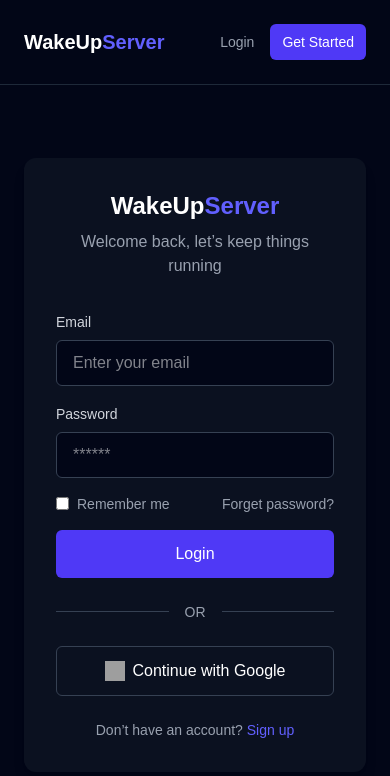
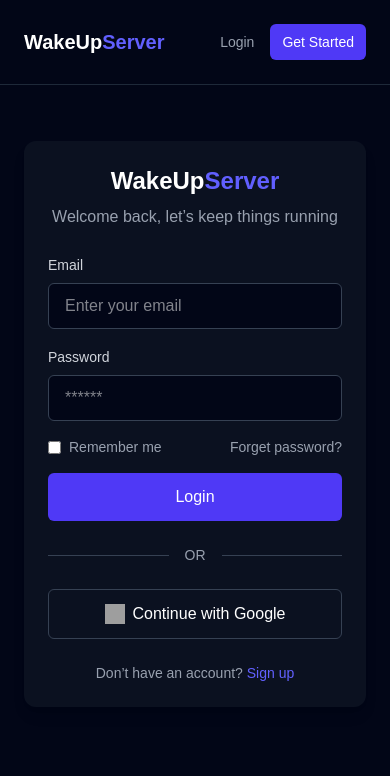
Before and after one commit to JoyEzenwoke/wakeupserver, a Next.js app in the folder frontend/: page /login in a window 390 px wide. Shown: the top 776 px of the page. Built offline with nearby package versions, Linux system fonts and the light colour scheme; grey boxes are pictures that could not be loaded.

Commit message:
correctd signup and login page

```diff
--- a/frontend/app/login/page.tsx
+++ b/frontend/app/login/page.tsx
@@ -7,39 +7,28 @@ export default function Loginpage() {
     <main className="min-h-screen bg-[#020617] text-white flex flex-col">
 
       {/* NAVBAR */}
-
       <nav className="flex items-center justify-between px-6 md:px-10 py-6 border-b border-gray-800">
-
         <h1 className="text-xl font-bold">
           WakeUp<span className="text-indigo-500">Server</span>
         </h1>
 
         {/* NAV BUTTONS */}
-
         <div className="flex items-center gap-4 md:gap-6 text-sm">
-
           <Link href="/login" className="text-gray-400 hover:text-white">
             Login
           </Link>
-
           <Link
             href="/signup"
             className="bg-indigo-600 px-3 md:px-4 py-2 rounded-md text-sm hover:bg-indigo-700"
           >
             Get Started
           </Link>
-
         </div>
-
       </nav>
 
-
       {/* FORM */}
-
-      <section className="flex flex-1 items-center justify-center px-6 py-12 md:py-16">
-
-        <div className="w-full max-w-md bg-[#0B1120] p-8 md:p-10 rounded-xl shadow-lg">
-
+      <section className="flex flex-1 items-start md:items-center justify-center px-6 py-8 md:py-16">
+        <div className="w-full max-w-md bg-[#0B1120] p-6 md:p-10 rounded-xl shadow-lg mt-6 md:mt-0">
           <h2 className="text-2xl md:text-3xl font-bold text-center">
             WakeUp<span className="text-indigo-500">Server</span>
           </h2>
@@ -48,125 +37,77 @@ export default function Loginpage() {
             Welcome back, let’s keep things running
           </p>
 
-
           {/* FORM */}
-
-          <form className="mt-8 space-y-4 md:space-y-6">
-
+          <form className="mt-6 md:mt-8 space-y-4 md:space-y-6">
             {/* Email */}
-
             <div>
-
               <label className="text-sm text-gray-300">
                 Email
               </label>
-
               <input
                 type="email"
                 placeholder="Enter your email"
                 className="w-full mt-1.5 px-4 py-2.5 md:py-3 rounded-md bg-[#020617] border border-gray-700 focus:outline-none focus:border-indigo-500"
               />
-
             </div>
 
-
             {/* Password */}
-
             <div>
-
               <label className="text-sm text-gray-300">
                 Password
               </label>
-
               <input
                 type="password"
                 placeholder="******"
                 className="w-full mt-1.5 px-4 py-2.5 md:py-3 rounded-md bg-[#020617] border border-gray-700 focus:outline-none focus:border-indigo-500"
               />
-
             </div>
 
-
             {/* Remember */}
-
             <div className="flex items-center justify-between text-sm text-gray-400">
-
               <label className="flex items-center gap-2">
-
                 <input type="checkbox" />
-
                 Remember me
-
               </label>
-
               <Link href="#" className="hover:text-white">
-
                 Forget password?
-
               </Link>
-
             </div>
 
-
             {/* LOGIN BUTTON */}
-
             <button
               type="submit"
               className="w-full bg-indigo-600 py-3 rounded-md hover:bg-indigo-700 transition"
             >
               Login
             </button>
-
           </form>
 
-
           {/* DIVIDER */}
-
           <div className="flex items-center gap-4 my-6">
-
             <div className="flex-1 border-t border-gray-700"></div>
-
-            <span className="text-gray-400 text-sm">
-              OR
-            </span>
-
+            <span className="text-gray-400 text-sm">OR</span>
             <div className="flex-1 border-t border-gray-700"></div>
-
           </div>
 
-
           {/* GOOGLE LOGIN */}
-
           <button className="w-full border border-gray-700 py-3 rounded-md flex items-center justify-center gap-2 hover:bg-[#020617] transition">
-
             <img
               src="https://www.svgrepo.com/show/475656/google-color.svg"
               className="w-5 h-5"
             />
-
             Continue with Google
-
           </button>
 
-
           {/* SIGNUP LINK */}
-
           <p className="text-center text-gray-400 mt-6 text-sm">
-
             Don’t have an account?{" "}
-
             <Link href="/signup" className="text-indigo-500 hover:text-indigo-400">
-
               Sign up
-
             </Link>
-
           </p>
-
         </div>
-
       </section>
-
     </main>
   );
 }
--- a/frontend/app/signup/page.tsx
+++ b/frontend/app/signup/page.tsx
@@ -7,39 +7,28 @@ export default function Signupage() {
     <main className="min-h-screen bg-[#020617] text-white flex flex-col">
 
       {/* NAVBAR */}
-
       <nav className="flex items-center justify-between px-6 md:px-10 py-6 border-b border-gray-800">
-
         <h1 className="text-xl font-bold">
           WakeUp<span className="text-indigo-500">Server</span>
         </h1>
 
         {/* NAV BUTTONS */}
-
         <div className="flex items-center gap-4 md:gap-6 text-sm">
-
           <Link href="/login" className="text-gray-400 hover:text-white">
             Login
           </Link>
-
           <Link
             href="/signup"
             className="bg-indigo-600 px-3 md:px-4 py-2 rounded-md text-sm hover:bg-indigo-700"
           >
             Get Started
           </Link>
-
         </div>
-
       </nav>
 
-
       {/* FORM */}
-
-      <section className="flex flex-1 items-center justify-center px-6 py-12 md:py-16">
-
-        <div className="w-full max-w-md bg-[#0B1120] p-8 md:p-10 rounded-xl shadow-lg">
-
+      <section className="flex flex-1 items-start md:items-center justify-center px-6 py-8 md:py-16">
+        <div className="w-full max-w-md bg-[#0B1120] p-6 md:p-10 rounded-xl shadow-lg mt-6 md:mt-0">
           <h2 className="text-2xl md:text-3xl font-bold text-center">
             WakeUp<span className="text-indigo-500">Server</span>
           </h2>
@@ -48,119 +37,71 @@ export default function Signupage() {
             Create your account and keep your servers awake
           </p>
 
-
           {/* FORM */}
-
-          <form className="mt-8 space-y-4 md:space-y-6">
-
+          <form className="mt-6 md:mt-8 space-y-4 md:space-y-6">
             {/* Email */}
-
             <div>
-
-              <label className="text-sm text-gray-300">
-                Email
-              </label>
-
+              <label className="text-sm text-gray-300">Email</label>
               <input
                 type="email"
                 placeholder="Enter your email"
                 className="w-full mt-1.5 px-4 py-2.5 md:py-3 rounded-md bg-[#020617] border border-gray-700 focus:outline-none focus:border-indigo-500"
               />
-
             </div>
 
-
             {/* Password */}
-
             <div>
-
-              <label className="text-sm text-gray-300">
-                Password
-              </label>
-
+              <label className="text-sm text-gray-300">Password</label>
               <input
                 type="password"
                 placeholder="******"
                 className="w-full mt-1.5 px-4 py-2.5 md:py-3 rounded-md bg-[#020617] border border-gray-700 focus:outline-none focus:border-indigo-500"
               />
-
             </div>
 
-
             {/* Confirm Password */}
-
             <div>
-
-              <label className="text-sm text-gray-300">
-                Confirm Password
-              </label>
-
+              <label className="text-sm text-gray-300">Confirm Password</label>
               <input
                 type="password"
                 placeholder="******"
                 className="w-full mt-1.5 px-4 py-2.5 md:py-3 rounded-md bg-[#020617] border border-gray-700 focus:outline-none focus:border-indigo-500"
               />
-
             </div>
 
-
             {/* SIGNUP BUTTON */}
-
             <button
               type="submit"
               className="w-full bg-indigo-600 py-3 rounded-md hover:bg-indigo-700 transition"
             >
               Sign up
             </button>
-
           </form>
 
-
           {/* DIVIDER */}
-
           <div className="flex items-center gap-4 my-6">
-
             <div className="flex-1 border-t border-gray-700"></div>
-
-            <span className="text-gray-400 text-sm">
-              OR
-            </span>
-
+            <span className="text-gray-400 text-sm">OR</span>
             <div className="flex-1 border-t border-gray-700"></div>
-
           </div>
 
-
           {/* GOOGLE SIGNUP */}
-
           <button className="w-full border border-gray-700 py-3 rounded-md flex items-center justify-center gap-2 hover:bg-[#020617] transition">
-
             <img
               src="https://www.svgrepo.com/show/475656/google-color.svg"
               className="w-5 h-5"
             />
-
             Continue with Google
-
           </button>
 
-
           {/* LOGIN LINK */}
-
           <p className="text-center text-gray-400 mt-6 text-sm">
-
             Already have an account?{" "}
-
             <Link href="/login" className="text-indigo-500 hover:text-indigo-400">
-
               Login
-
             </Link>
-
           </p>
-
         </div>
-
       </section>
 
     </main>
```
